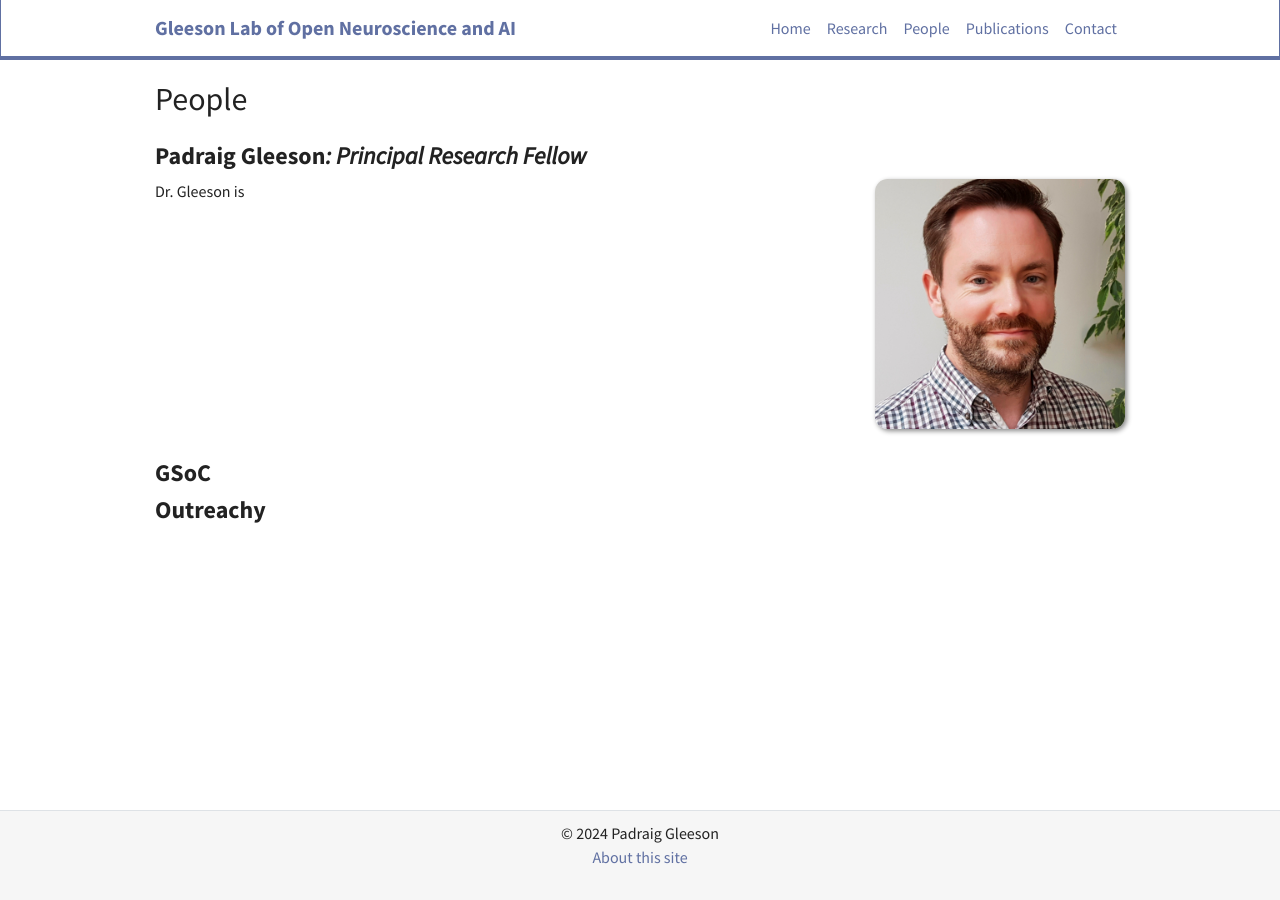
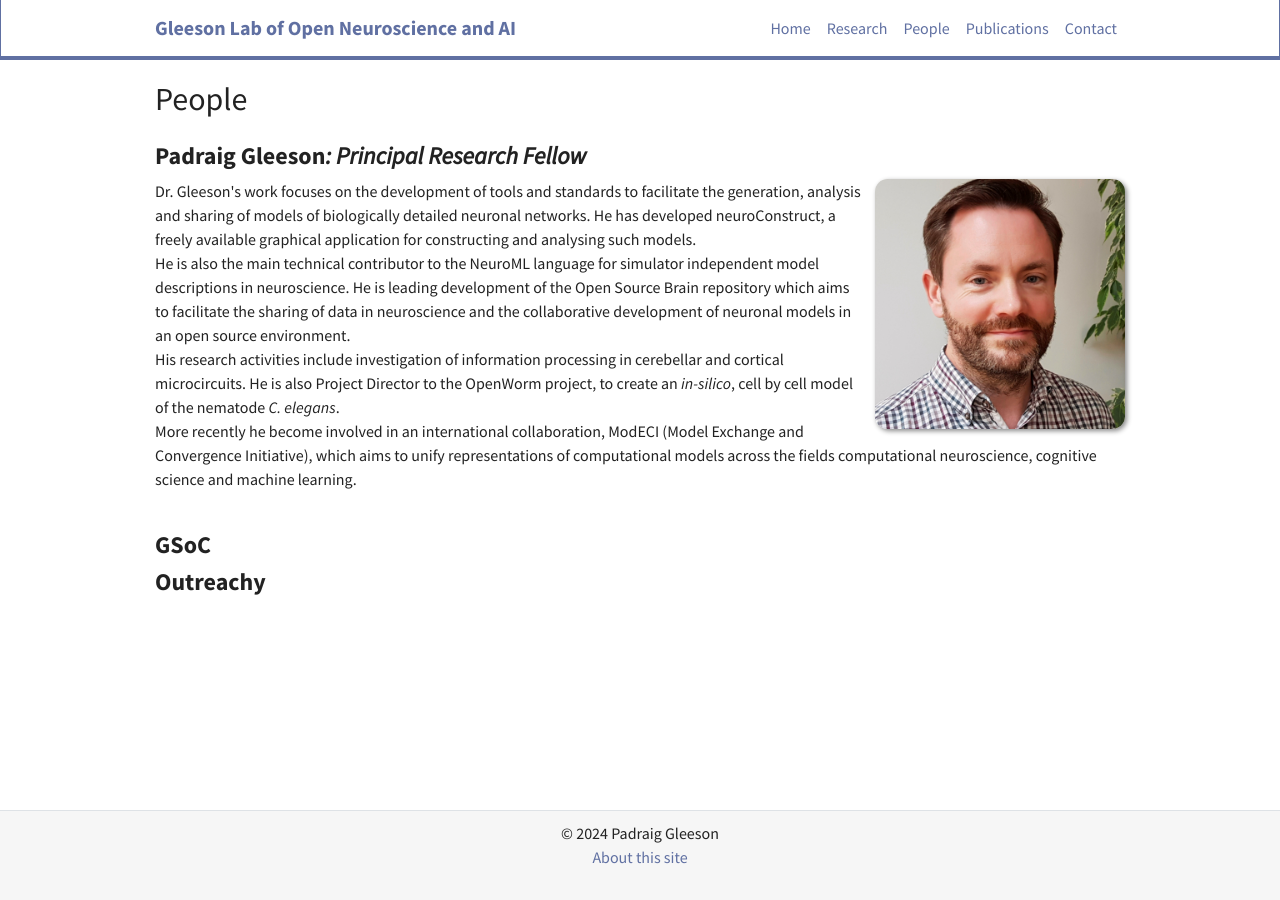
Before and after one commit to pgleeson/openneurolab, a Jekyll site: the page built from _pages/people.md, in a window 1280 px wide. Built offline with Jekyll 4.4.1, drawn with Linux system fonts in a browser that asks for light colours; nearby versions of some CDN libraries.

Commit message:
Update PG summary

```diff
--- a/_data/people.yml
+++ b/_data/people.yml
@@ -1,4 +1,4 @@
 - name: Padraig Gleeson
   title: Principal Research Fellow
-  abstract: Dr. Gleeson is
+  abstract: Dr. Gleeson's work focuses on the development of tools and standards to facilitate the generation, analysis and sharing of models of biologically detailed neuronal networks. He has developed neuroConstruct, a freely available graphical application for constructing and analysing such models. <br/>He is also the main technical contributor to the NeuroML language for simulator independent model descriptions in neuroscience. He is leading development of the Open Source Brain repository which aims to facilitate the sharing of data in neuroscience and the collaborative development of neuronal models in an open source environment. <br/>His research activities include investigation of information processing in cerebellar and cortical microcircuits. He is also Project Director to the OpenWorm project, to create an <i>in-silico</i>, cell by cell model of the nematode <i>C. elegans</i>. <br/>More recently he become involved in an international collaboration, ModECI (Model Exchange and Convergence Initiative), which aims to unify representations of computational models across the fields computational neuroscience, cognitive science and machine learning.
   photo: PGleeson.jpg
```
